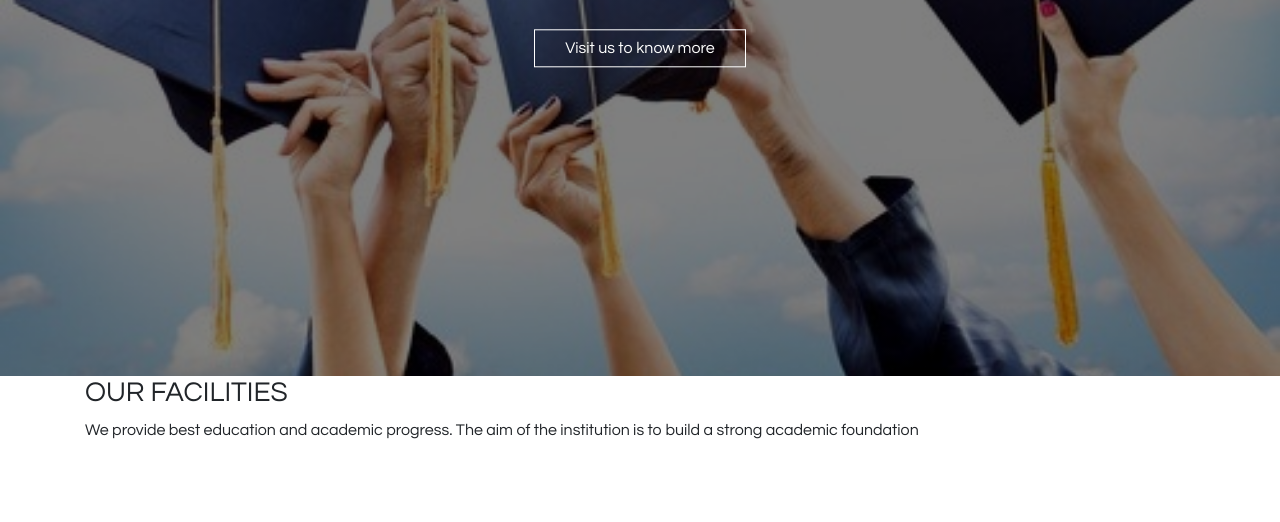
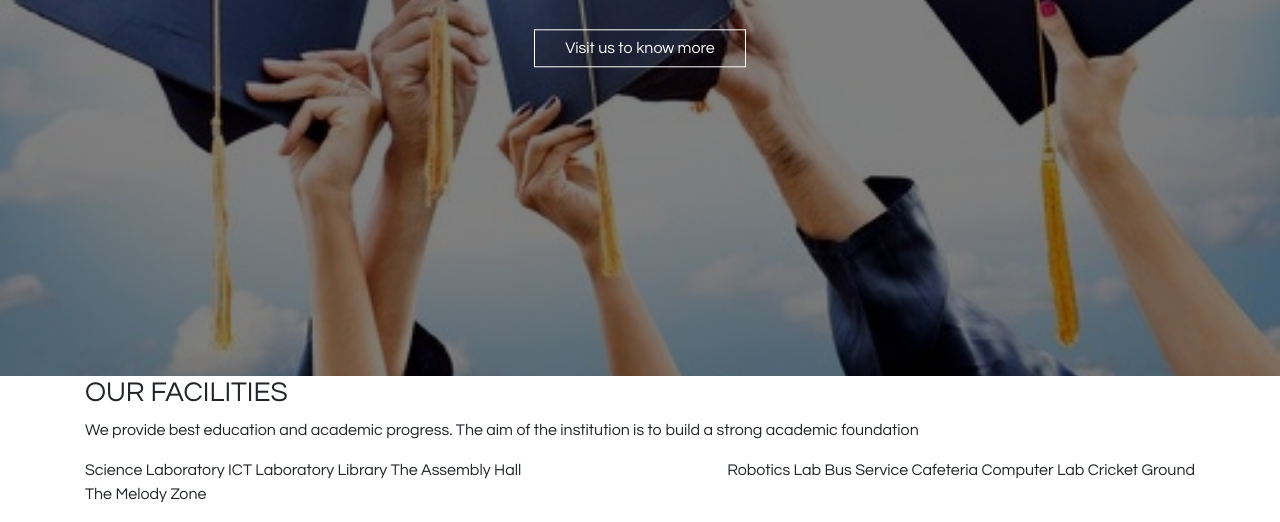
Before and after one commit to rajeshwari015/greater-heights, a plain HTML site: page index.html in a window 1280 px wide. Shown: the part 424-946 px from the top of the page. Before the commit the page ends 882 px from the top, so only its background shows below. Drawn offline with nearby package versions, Linux system fonts and the light colour scheme.

Commit message:
Update index.html

```diff
--- a/index.html
+++ b/index.html
@@ -38,6 +38,31 @@
 			<div class="col-md-12">
 				<h3>OUR FACILITIES</h3>
 				<p>We provide best education and academic progress. The aim of the institution is to build a strong academic foundation</p>
+
+
+				<div class="row">
+				 <div class="col-md-6">
+					 <ul>
+						 <li>Science Laboratory </li>
+						 <li>ICT Laboratory</li>
+						 <li>Library </li>
+						 <li>The Assembly Hall </li>
+						 <li>The Melody Zone</li>
+					 </ul>
+					</div>
+
+					<div class="col-md-6">
+						<ul>
+						 <li>Robotics Lab </li>
+						 <li>Bus Service</li>
+						 <li>Cafeteria </li>
+						 <li>Computer Lab </li>
+						 <li>Cricket Ground</li>
+					 </ul>
+					</div>
+
+				</div>
+
 			</div>
 
 
```
